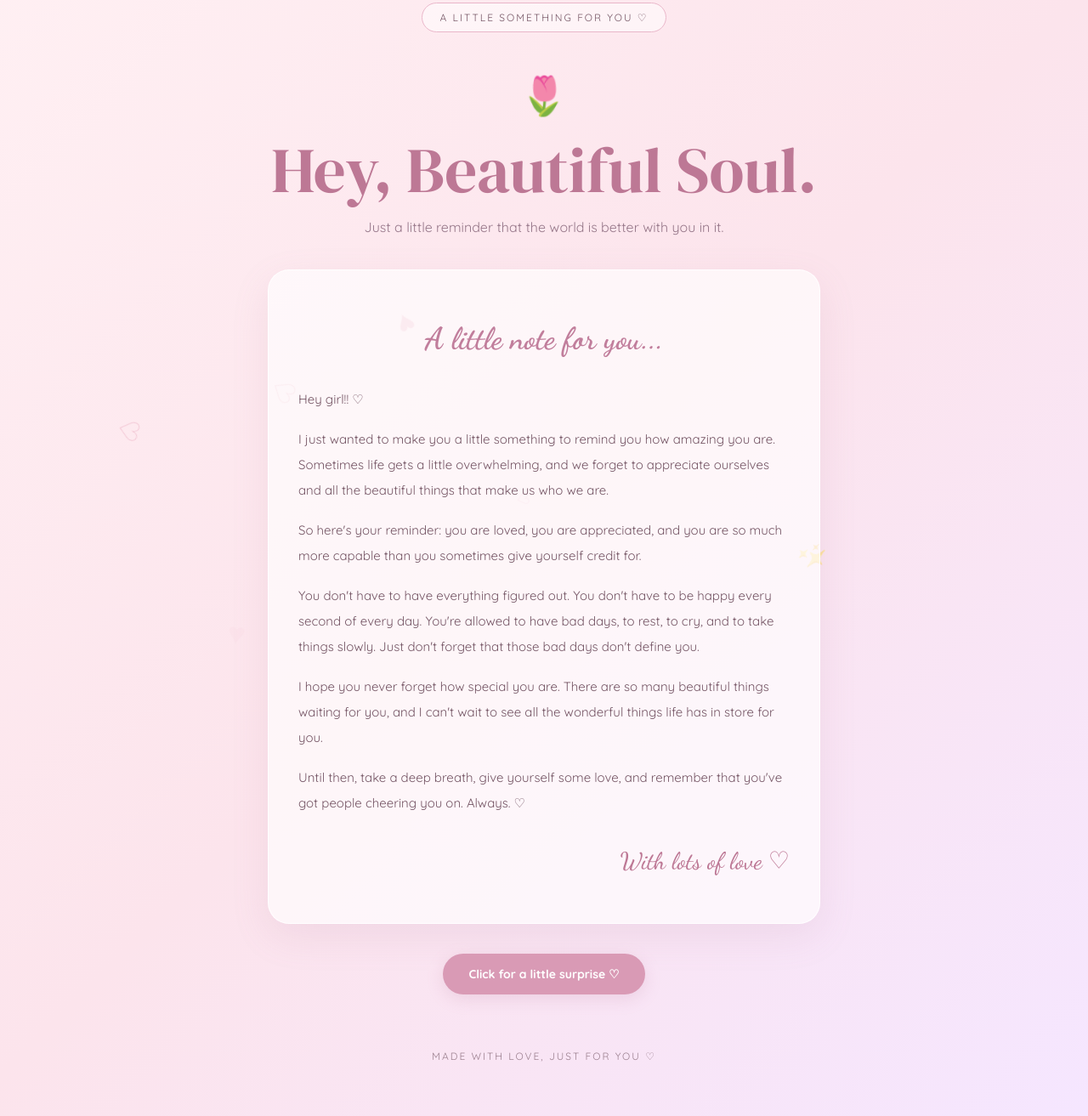
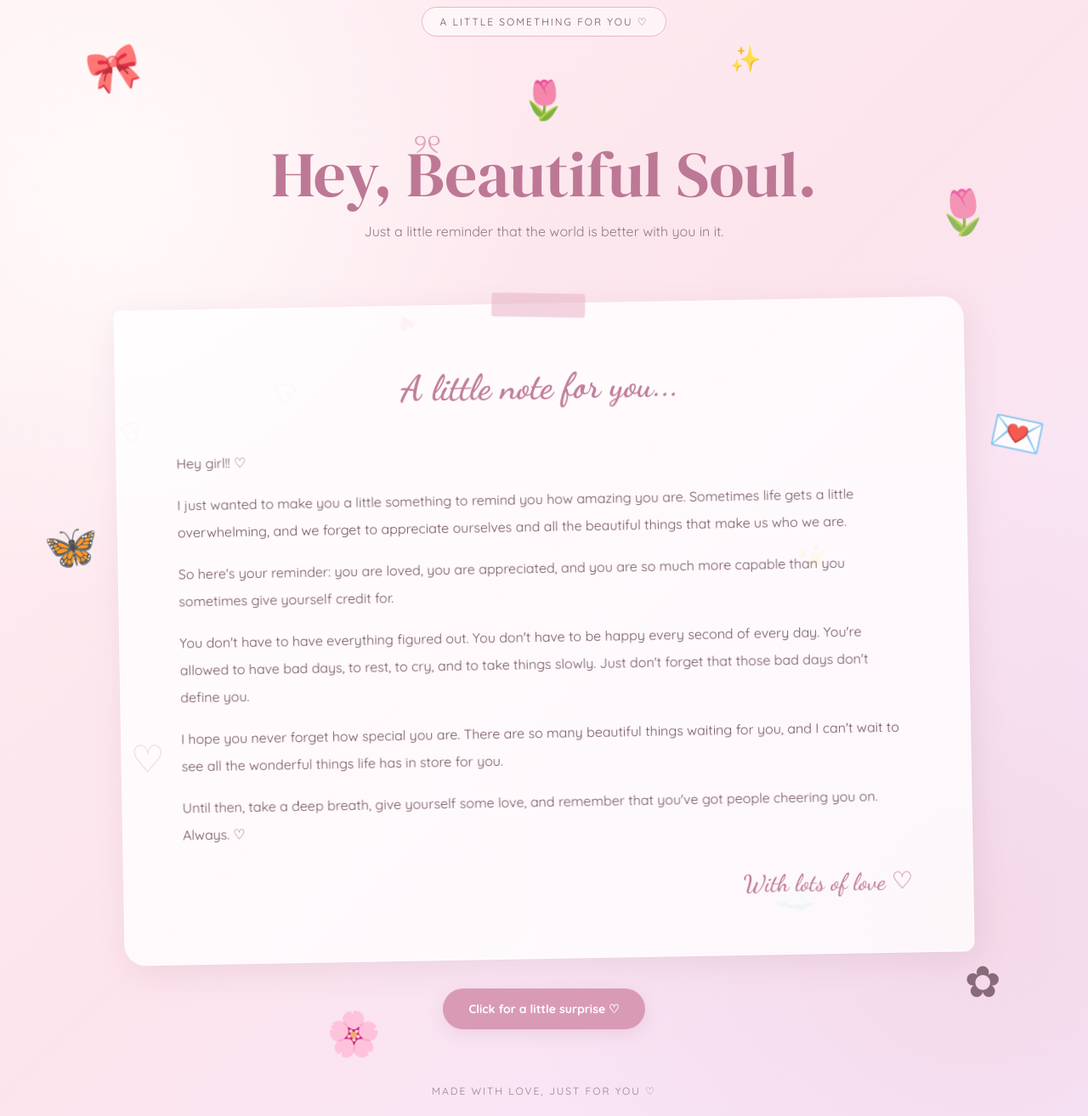
Before and after one commit to rojo121212/forlehn, a plain HTML site: page index.html in a window 1280 px wide. Shown: the part 67-1380 px from the top of the page at 85% size. Drawn offline with Linux system fonts and the light colour scheme.

Commit message:
Update index.html

```diff
--- a/index.html
+++ b/index.html
@@ -4,11 +4,15 @@
 <head>
 <meta charset="UTF-8">
 <meta name="viewport" content="width=device-width, initial-scale=1.0">
+
 <title>A Little Reminder for You ♡</title>
 
 <link href="https://fonts.googleapis.com/css2?family=DM+Serif+Display&family=Quicksand:wght@400;500;600;700&family=Dancing+Script:wght@500;600;700&display=swap" rel="stylesheet">
 
 <style>
+
+/* GENERAL STYLING */
+
 * {
     margin: 0;
     padding: 0;
@@ -17,10 +21,29 @@
 
 body {
     min-height: 100vh;
-    background: linear-gradient(135deg, #fff0f3, #fce4ec, #f5e6ff);
+    background:
+        radial-gradient(circle at 10% 20%, #fffafa, transparent 30%),
+        radial-gradient(circle at 90% 80%, #f4d9e8, transparent 35%),
+        linear-gradient(135deg, #fff0f3, #fce4ec, #f5e6ff);
+    color: #755665;
     font-family: 'Quicksand', sans-serif;
-    color: #755665;
     overflow-x: hidden;
+}
+
+/* FULL SCREEN CONTAINER */
+
+.container {
+    position: relative;
+    z-index: 1;
+    width: 100%;
+    min-height: 100vh;
+    padding: 75px 10%;
+    display: flex;
+    flex-direction: column;
+    align-items: center;
+    justify-content: center;
+    text-align: center;
+    overflow: hidden;
 }
 
 /* FLOATING HEARTS */
@@ -41,23 +64,101 @@ body {
         transform: translateY(0) rotate(0deg);
         opacity: 0;
     }
-    20% { opacity: 0.7; }
+
+    20% {
+        opacity: 0.7;
+    }
+
     100% {
         transform: translateY(-110vh) rotate(360deg);
         opacity: 0;
     }
 }
 
-/* MAIN CONTENT */
+/* SCRAPBOOK STICKERS */
 
-.container {
-    position: relative;
-    z-index: 1;
-    max-width: 850px;
-    margin: auto;
-    padding: 70px 25px;
-    text-align: center;
+.sticker {
+    position: absolute;
+    z-index: 0;
+    pointer-events: none;
+    font-size: clamp(25px, 4vw, 55px);
+    opacity: 0.85;
+    animation: gentleFloat 5s ease-in-out infinite;
 }
+
+.sticker-1 {
+    top: 8%;
+    left: 8%;
+    transform: rotate(-15deg);
+}
+
+.sticker-2 {
+    top: 20%;
+    right: 9%;
+    animation-delay: 1s;
+}
+
+.sticker-3 {
+    top: 48%;
+    left: 4%;
+    animation-delay: 2s;
+}
+
+.sticker-4 {
+    bottom: 12%;
+    right: 8%;
+    animation-delay: 1.5s;
+}
+
+.sticker-5 {
+    top: 65%;
+    left: 12%;
+    font-size: 45px;
+}
+
+.sticker-6 {
+    top: 9%;
+    right: 30%;
+    font-size: 30px;
+    animation-delay: 2.5s;
+}
+
+.sticker-7 {
+    bottom: 8%;
+    left: 30%;
+    animation-delay: 1s;
+}
+
+.sticker-8 {
+    top: 38%;
+    right: 4%;
+    transform: rotate(12deg);
+}
+
+.sticker-9 {
+    bottom: 20%;
+    right: 25%;
+    font-size: 40px;
+}
+
+.sticker-10 {
+    top: 15%;
+    left: 38%;
+    font-size: 32px;
+    color: #d99ab5;
+}
+
+@keyframes gentleFloat {
+    0%, 100% {
+        translate: 0 0;
+    }
+
+    50% {
+        translate: 0 -12px;
+    }
+}
+
+/* HEADER */
 
 .tag {
     display: inline-block;
@@ -93,30 +194,55 @@ h1 {
 }
 
 @keyframes wiggle {
-    0%, 100% { transform: rotate(-8deg); }
-    50% { transform: rotate(8deg); }
+    0%, 100% {
+        transform: rotate(-8deg);
+    }
+
+    50% {
+        transform: rotate(8deg);
+    }
 }
 
-/* LETTER */
+/* SCRAPBOOK LETTER */
 
 .letter {
-    max-width: 650px;
+    position: relative;
+    z-index: 2;
+    width: 100%;
+    max-width: 1000px;
+    padding: 55px 70px;
     margin: 35px auto;
-    padding: 45px 35px;
-    background: rgba(255,255,255,0.65);
-    border: 1px solid rgba(255,255,255,0.9);
-    border-radius: 25px;
-    box-shadow: 0 15px 45px rgba(174,115,145,0.12);
+    background: rgba(255,255,255,0.78);
+    border: 1px solid white;
+    border-radius: 8px 25px 12px 25px;
+    box-shadow: 5px 10px 35px rgba(174,115,145,0.15);
+    transform: rotate(-1deg);
     text-align: left;
     line-height: 2;
-    font-size: 15px;
+    font-size: 16px;
 }
+
+/* DECORATIVE TAPE */
+
+.letter::before {
+    content: "";
+    position: absolute;
+    width: 110px;
+    height: 28px;
+    background: rgba(232,179,198,0.55);
+    top: -13px;
+    left: 50%;
+    transform: translateX(-50%) rotate(2deg);
+    border-radius: 3px;
+}
+
+/* LETTER HEADING */
 
 .letter h2 {
     font-family: 'Dancing Script', cursive;
-    font-size: 36px;
+    font-size: 42px;
     color: #c17e9c;
-    margin-bottom: 20px;
+    margin-bottom: 25px;
     text-align: center;
 }
 
@@ -132,9 +258,11 @@ h1 {
     margin-top: 25px;
 }
 
-/* BUTTON */
+/* SURPRISE BUTTON */
 
 button {
+    position: relative;
+    z-index: 2;
     border: none;
     background: #d99ab5;
     color: white;
@@ -153,8 +281,12 @@ button:hover {
     background: #c47f9e;
 }
 
+/* SURPRISE MESSAGE */
+
 #surprise {
     display: none;
+    position: relative;
+    z-index: 2;
     margin: 30px auto;
     font-family: 'Dancing Script', cursive;
     font-size: 35px;
@@ -167,17 +299,64 @@ button:hover {
         opacity: 0;
         transform: translateY(15px);
     }
+
     to {
         opacity: 1;
         transform: translateY(0);
     }
 }
 
+/* FOOTER */
+
 .footer {
+    position: relative;
+    z-index: 2;
     margin-top: 65px;
     font-size: 12px;
     letter-spacing: 2px;
     opacity: 0.7;
+}
+
+/* MOBILE RESPONSIVENESS */
+
+@media (max-width: 700px) {
+
+    .container {
+        padding: 60px 20px;
+    }
+
+    .letter {
+        padding: 40px 25px;
+        transform: rotate(0deg);
+    }
+
+    .letter p {
+        font-size: 14px;
+    }
+
+    .letter h2 {
+        font-size: 34px;
+    }
+
+    .sticker {
+        font-size: 25px;
+    }
+
+    .sticker-1 {
+        left: 2%;
+    }
+
+    .sticker-2 {
+        right: 2%;
+    }
+
+    .sticker-3 {
+        left: 1%;
+    }
+
+    .sticker-4 {
+        right: 2%;
+    }
 }
 
 </style>
@@ -187,7 +366,24 @@ button:hover {
 
 <div class="container">
 
-    <div class="tag">A little something for you ♡</div>
+    <!-- SCRAPBOOK DECORATIONS -->
+
+    <div class="sticker sticker-1">🎀</div>
+    <div class="sticker sticker-2">🌷</div>
+    <div class="sticker sticker-3">🦋</div>
+    <div class="sticker sticker-4">✿</div>
+    <div class="sticker sticker-5">♡</div>
+    <div class="sticker sticker-6">✨</div>
+    <div class="sticker sticker-7">🌸</div>
+    <div class="sticker sticker-8">💌</div>
+    <div class="sticker sticker-9">☁️</div>
+    <div class="sticker sticker-10">୨୧</div>
+
+    <!-- MAIN HEADER -->
+
+    <div class="tag">
+        A little something for you ♡
+    </div>
 
     <div class="flower">🌷</div>
 
@@ -196,6 +392,8 @@ button:hover {
     <p class="subtitle">
         Just a little reminder that the world is better with you in it.
     </p>
+
+    <!-- LETTER -->
 
     <div class="letter">
 
@@ -241,6 +439,8 @@ button:hover {
 
     </div>
 
+    <!-- SURPRISE BUTTON -->
+
     <button onclick="showSurprise()">
         Click for a little surprise ♡
     </button>
@@ -250,6 +450,8 @@ button:hover {
         <br>
         ✨🌸🦋✨
     </div>
+
+    <!-- FOOTER -->
 
     <div class="footer">
         MADE WITH LOVE, JUST FOR YOU ♡
@@ -264,13 +466,22 @@ button:hover {
 const symbols = ["♡", "♥", "✿", "✨"];
 
 function createHeart() {
+
     const heart = document.createElement("div");
+
     heart.className = "heart";
-    heart.innerHTML = symbols[Math.floor(Math.random() * symbols.length)];
+
+    heart.innerHTML = symbols[
+        Math.floor(Math.random() * symbols.length)
+    ];
 
     heart.style.left = Math.random() * 100 + "vw";
-    heart.style.animationDuration = (6 + Math.random() * 6) + "s";
-    heart.style.fontSize = (15 + Math.random() * 20) + "px";
+
+    heart.style.animationDuration =
+        (6 + Math.random() * 6) + "s";
+
+    heart.style.fontSize =
+        (15 + Math.random() * 20) + "px";
 
     document.body.appendChild(heart);
 
@@ -281,11 +492,15 @@ function createHeart() {
 
 setInterval(createHeart, 700);
 
+
 // SURPRISE BUTTON
 
 function showSurprise() {
+
     const surprise = document.getElementById("surprise");
+
     surprise.style.display = "block";
+
 }
 
 </script>
```
